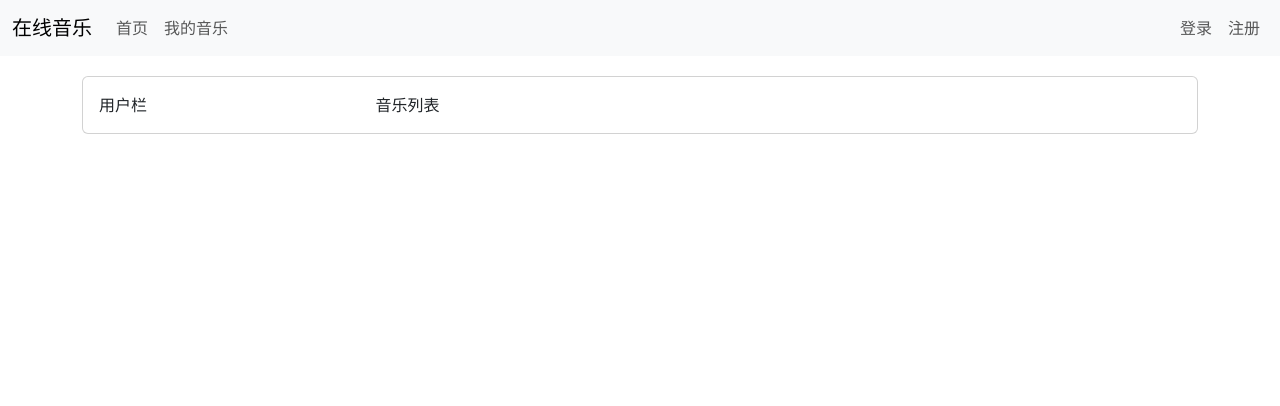
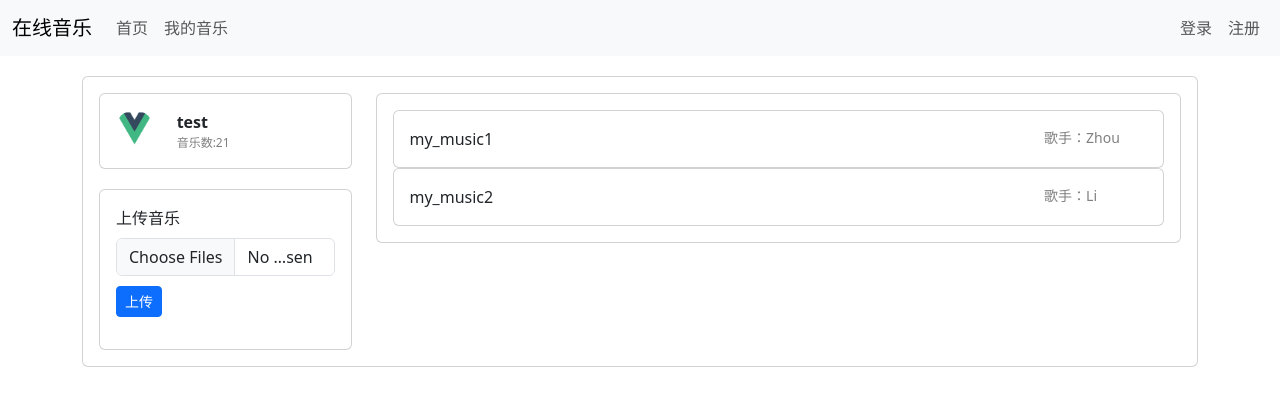
Before and after one commit to Mixide/player-web, a Vue app: page /musicspace in a window 1280 px wide. Shown: the top 406 px of the page. Built offline with nearby package versions, Linux system fonts and the light colour scheme.

Commit message:
construct the musicspace view

```diff
--- a/package.json
+++ b/package.json
@@ -9,6 +9,7 @@
   },
   "dependencies": {
     "@popperjs/core": "^2.11.8",
+    "axios": "^1.7.2",
     "bootstrap": "^5.3.3",
     "core-js": "^3.8.3",
     "vue": "^3.2.13",
--- a/src/components/MusicList.vue
+++ b/src/components/MusicList.vue
@@ -1,20 +1,35 @@
 <template>
-    <Content>
+  <div class="card">
+    <div class="card-body">
+      <div v-for="music in list.musics" :key="music.id">
+        <div class="card">
+          <div class="card-body">
             <div class="row">
-        <div class="col-3">
-
-        </div>
-        <div class="col-9">
-
+              <div class="col-10 music_name">{{ music.name }}</div>
+              <div class="col-2 singer">歌手：{{ music.singer }}</div>
             </div>
           </div>
-    </Content>
+        </div>
+      </div>
+    </div>
+  </div>
 </template>
 
 <script>
-
+  export default{
+    name:"MusicList",
+    props:{
+      list:{
+        type:Object,
+        required:true
+      }
+    }
+  }
 </script>
 
 <style scoped>
-
+.singer {
+    font-size: 14px;
+    color: gray;
+}
 </style>
--- /dev/null
+++ b/src/components/Upload.vue
@@ -0,0 +1,63 @@
+<template>
+    <div class="card upload-music">
+        <div class="card-body">
+            <div class="mb-3">
+              <label for="formFileMultiple" class="form-label">上传音乐</label>
+              <input class="form-control" type="file" id="formFileMultiple" multiple @change="handleFileChange">
+              <button type="button" class="btn btn-primary btn-sm" @click="uploadFiles">上传</button>
+            </div>
+        </div>
+    </div>
+</template>
+
+<script>
+import axios from 'axios';
+
+export default {
+  name: 'Upload',
+  data() {
+    return {
+      files: [] // 用于存储选择的文件
+    };
+  },
+  methods: {
+    handleFileChange(event) {
+      // 当文件选择改变时，更新文件列表
+      this.files = Array.from(event.target.files);
+    },
+    uploadFiles() {
+      if (this.files.length > 0) {
+        // 创建一个FormData对象，用于发送文件
+        const formData = new FormData();
+        this.files.forEach(file => {
+          formData.append('file', file);
+        });
+
+        // 使用axios发送文件
+        axios.post('/upload', formData, {
+          headers: {
+            'Content-Type': 'multipart/form-data'
+          }
+        })
+        .then(response => {
+          console.log('文件上传成功', response);
+          // 重置文件列表
+          this.files = [];
+        })
+        .catch(error => {
+          console.error('文件上传失败', error);
+        });
+      }
+    }
+  }
+};
+</script>
+
+<style scoped>
+.upload-music {
+    margin-top: 20px;
+}
+button {
+    margin-top: 10px;
+}
+</style>
--- /dev/null
+++ b/src/components/UserInfo.vue
@@ -0,0 +1,44 @@
+<template>
+  <div class="card">
+    <div class="card-body">
+      <div class="row">
+        <div class="col-3">
+          <img class="img-fluid" src="../assets/logo.png">
+        </div>
+        <div class="col-9">
+          <div class="username">{{ user.username }}</div>
+          <div class="music-nums">音乐数:{{ user.music_nums }}</div>
+        </div>
+      </div>
+    </div>
+  </div>
+</template>
+
+<script>
+export default{
+    name: "UserInfo",
+    props:{
+        user:{
+            type:Object,
+            required:true,
+        }
+    }
+}
+</script>
+
+<style scoped>
+img {
+    border-radius: 50%;
+}
+.username {
+    font-weight: bold;
+}
+.music-nums{
+    font-size: 12px;
+    color: gray;
+}
+button {
+    padding: 2px 4px;
+    font-size: 12px;
+}
+</style>
--- a/src/main.js
+++ b/src/main.js
@@ -3,6 +3,4 @@ import App from './App.vue'
 import router from './router'
 import store from './store'
 import 'bootstrap/dist/css/bootstrap.css';
-import 'bootstrap/dist/js/bootstrap';
-
 createApp(App).use(store).use(router).mount('#app')
--- a/src/views/MusicSpace.vue
+++ b/src/views/MusicSpace.vue
@@ -2,10 +2,11 @@
   <Content>
     <div class="row">
         <div class="col-3">
-          用户栏
+          <UserInfo :user="user" />
+          <Upload/>
         </div>
         <div class="col-9">
-          音乐列表
+          <MusicList :list="music_list"/>
         </div>
       </div>
   </Content>
@@ -13,10 +14,42 @@
 
 <script>
   import Content from '../components/Content';
+  import UserInfo from '../components/UserInfo';
+  import MusicList from '../components/MusicList';
+  import Upload from '../components/Upload';
+  import {reactive} from 'vue';
   export default {
     name: 'MusicSpace',
     components:{
-      Content
+      Content,
+      UserInfo,
+      MusicList,
+      Upload,
+    },
+    setup() {
+      const user = reactive({
+        id: 1,
+        username: "test",
+        music_nums: 21,
+      });
+      const music_list = reactive({
+        count:0,
+        musics:[
+          {
+            id:1,
+            name:"my_music1",
+            singer: "Zhou",
+            music_src:"file",
+          },
+          {
+            id:2,
+            name:"my_music2",
+            singer: "Li",
+            music_src:"file",
+          }
+        ]
+      })
+      return {user,music_list};
     }
   }
 </script>
```
Also changed, not shown: 1 other file (tests, documents, lock files or other folders). Lines whose indentation alone changed are shown as unchanged.
